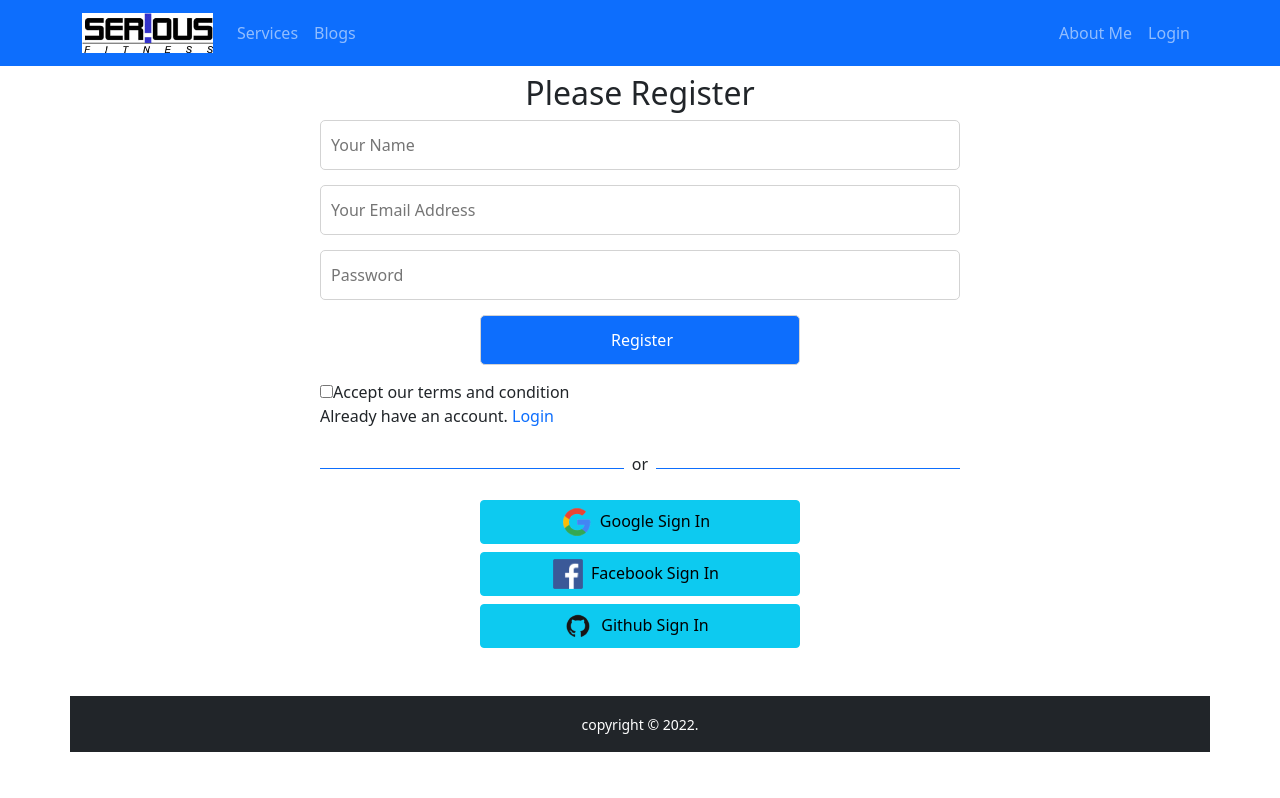
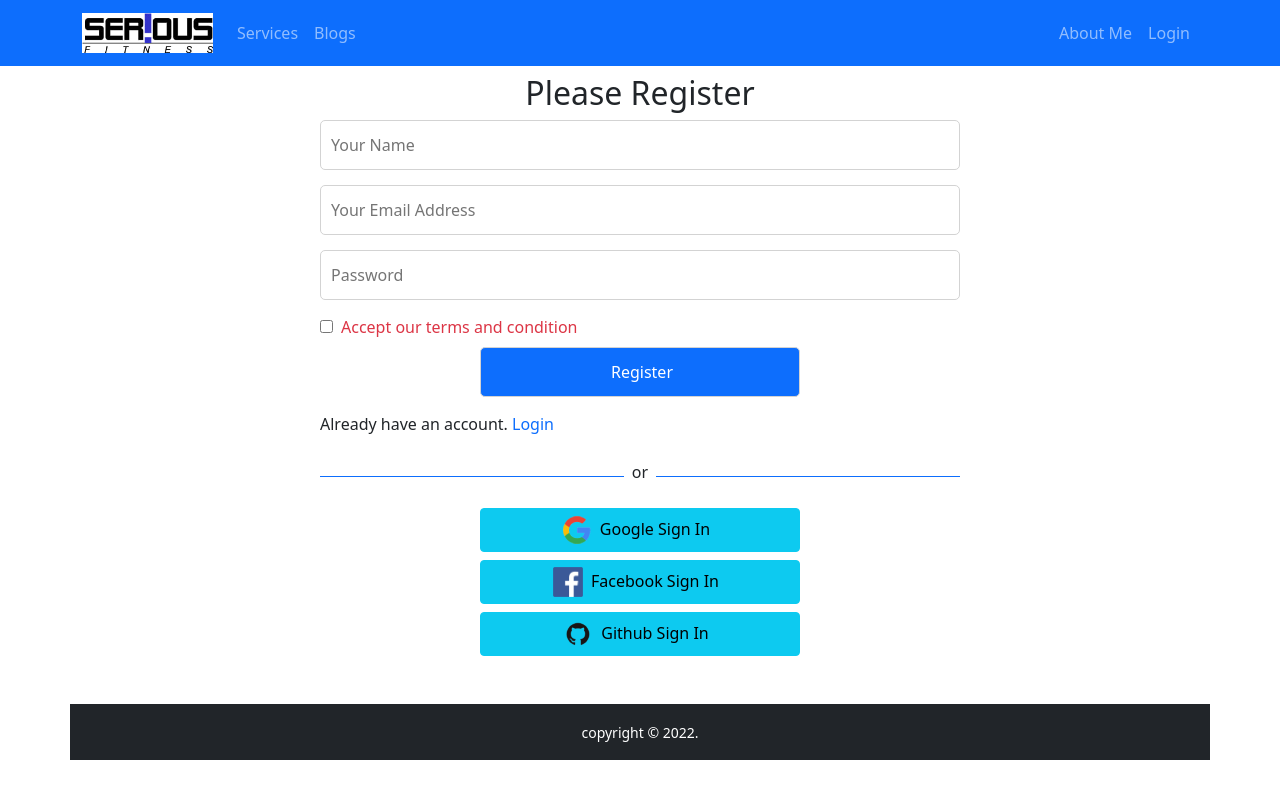
Before and after one commit to marufbillah57/serious-fitness, a React (Create React App) app: page /register in a window 1280 px wide. Built offline with nearby package versions, Linux system fonts and the light colour scheme; no server answers.

Commit message:
register page added

```diff
--- a/src/Pages/Login/Register/Register.js
+++ b/src/Pages/Login/Register/Register.js
@@ -1,4 +1,4 @@
-import React from 'react';
+import React, { useState } from 'react';
 import { Link, useNavigate } from 'react-router-dom';
 import { useCreateUserWithEmailAndPassword } from 'react-firebase-hooks/auth';
 import './Register.css'
@@ -6,19 +6,20 @@ import auth from '../../../firebase.init';
 import SocialLogin from '../SocialLogin/SocialLogin';
 
 const Register = () => {
+    const [agree, setAgree] = useState(false);
     const [
         createUserWithEmailAndPassword,
         user,
         loading,
         error,
-      ] = useCreateUserWithEmailAndPassword(auth);
+    ] = useCreateUserWithEmailAndPassword(auth);
     const navigate = useNavigate();
 
     const navigateLogin = () => {
         navigate('/login');
     }
 
-    if(user){
+    if (user) {
         navigate('/home');
     }
 
@@ -27,20 +28,26 @@ const Register = () => {
         const name = event.target.name.value;
         const email = event.target.email.value;
         const password = event.target.password.value;
-
-        createUserWithEmailAndPassword(email, password);
+        // const agree = event.target.terms.checked;
+        if (agree) {
+            createUserWithEmailAndPassword(email, password);
+        }
     }
 
     return (
         <div className='register-form'>
             <h2 className='text-center mt-2'>Please Register</h2>
             <form onSubmit={handleRegister}>
-                <input type="text" name="text" id="" placeholder='Your Name'/>
-                <input type="email" name="email" id="" placeholder='Your Email Address' required/>
-                <input type="password" name="password" id="" placeholder='Password' required/>
-                <input className='w-50 mx-auto btn-primary d-block mt-2' type="submit" value="Register" />
-                <input type="checkbox" name="terms" id="" />
-                <label htmlFor="terms">Accept our terms and condition</label>
+                <input type="text" name="text" id="" placeholder='Your Name' />
+                <input type="email" name="email" id="" placeholder='Your Email Address' required />
+                <input type="password" name="password" id="" placeholder='Password' required />
+                <input onClick={() => setAgree(!agree)} type="checkbox" name="terms" id="" />
+                <label className={`ps-2 ${agree ? 'text-primary' : 'text-danger'}`} htmlFor="terms">Accept our terms and condition</label>
+                <input
+                    disabled={!agree}
+                    className='w-50 mx-auto btn-primary d-block mt-2'
+                    type="submit"
+                    value="Register" />
             </form>
             <p>Already have an account. <Link to="/login" className='text-primary pe-auto text-decoration-none' onClick={navigateLogin}>Login</Link></p>
             <SocialLogin></SocialLogin>
```
